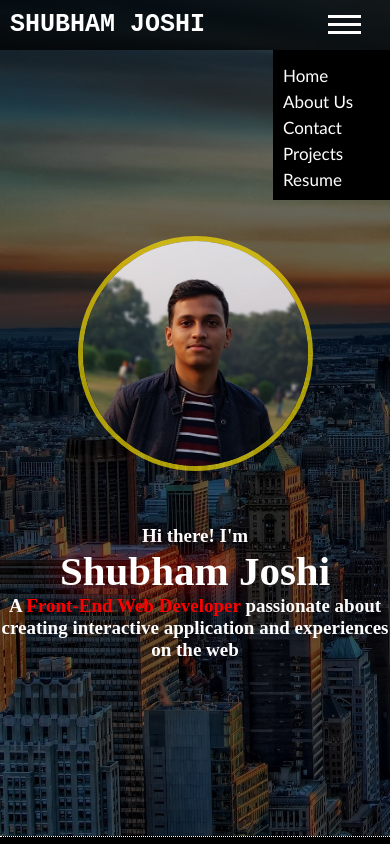
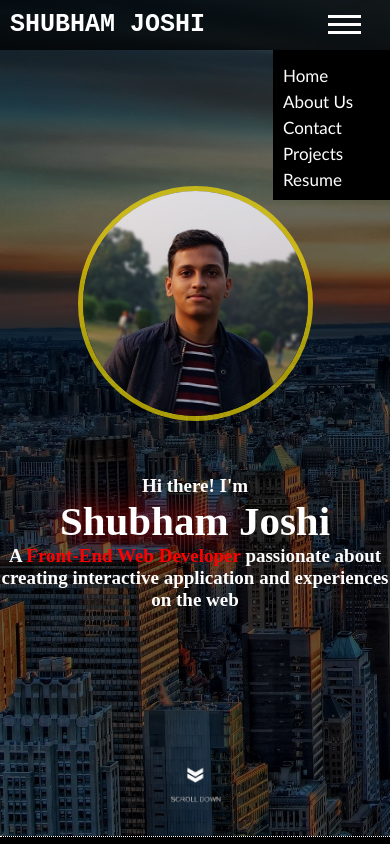
Before and after one commit to ShubhamJoshii/Portfolio2.0, a React (Create React App) app: page / in a window 390 px wide. Shown: the top 844 px of the page. Built offline with nearby package versions, Linux system fonts and the light colour scheme.

Commit message:
Scroll Btn Added

```diff
--- a/src/AllData.jsx
+++ b/src/AllData.jsx
@@ -48,31 +48,37 @@ const Data = {
       text: "Portfolio",
       Image: Portfolio,
       link: "https://shubhamjoshii.github.io/Portfolio2.0/",
+      para:"Lorem ipsum dolor sit amet consectetur adipisicing elit. Ad rerum ducimus, quo cumque facere iusto laboriosam at ipsa explicabo corrupti perferendis ipsum reiciendis in, porro sequi repellendus impedit. Quibusdam, debitis."
     },
     {
       text: "Hotstar Clone",
       Image: Hotstar,
       link: "https://shubhamjoshii.github.io/Hotstar-Clone/",
+      para:"Lorem ipsum dolor sit amet consectetur adipisicing elit. Ad rerum ducimus, quo cumque facere iusto laboriosam at ipsa explicabo corrupti perferendis ipsum reiciendis in, porro sequi repellendus impedit. Quibusdam, debitis."
     },
     {
       text: "Quotes Generator",
       Image: Quotes,
       link: "https://shubhamjoshii.github.io/quotesGenerator/",
+      para:"Lorem ipsum dolor sit amet consectetur adipisicing elit. Ad rerum ducimus, quo cumque facere iusto laboriosam at ipsa explicabo corrupti perferendis ipsum reiciendis in, porro sequi repellendus impedit. Quibusdam, debitis."
     },
     {
       text: "Digital Clock",
       Image: DigitalClock,
       link: "https://shubhamjoshii.github.io/Digital-Clock/",
+      para:"Lorem ipsum dolor sit amet consectetur adipisicing elit. Ad rerum ducimus, quo cumque facere iusto laboriosam at ipsa explicabo corrupti perferendis ipsum reiciendis in, porro sequi repellendus impedit. Quibusdam, debitis."
     },
     {
       text: "Password Generator",
       Image: Password,
       link: "https://shubhamjoshii.github.io/PasswordGenerator/",
+      para:"Lorem ipsum dolor sit amet consectetur adipisicing elit. Ad rerum ducimus, quo cumque facere iusto laboriosam at ipsa explicabo corrupti perferendis ipsum reiciendis in, porro sequi repellendus impedit. Quibusdam, debitis."
     },
     {
       text: "For more Click Here!",
       Image: formore,
       link: "https://github.com/ShubhamJoshii",
+      para:"Lorem ipsum dolor sit amet consectetur adipisicing elit. Ad rerum ducimus, quo cumque facere iusto laboriosam at ipsa explicabo corrupti perferendis ipsum reiciendis in, porro sequi repellendus impedit. Quibusdam, debitis."
     },
   ],
 };
--- a/src/ContentPage1.jsx
+++ b/src/ContentPage1.jsx
@@ -1,7 +1,8 @@
 import Data from "./AllData";
-
+import arrowDown from "./Images/Arrowdown.gif";
 const ContentPage1 = () => {
   return (
+    <>
     <div className="ContentPage1" id="home">
       <div>
         <img src={Data.MainPageImg} alt="Hello" id="FrontImg" />
@@ -16,7 +17,13 @@ const ContentPage1 = () => {
           creating interactive application and experiences on the web{" "}
         </h2>
       </div>
+      <div className="slideBtn">
+      <a href="#AboutMe">
+        <img src={arrowDown}  alt="Arrow Down" />
+      </a>
+      </div>
     </div>
+    </>
   );
 };
 
--- a/src/ContentPage2.jsx
+++ b/src/ContentPage2.jsx
@@ -11,6 +11,10 @@ const ContentPage2 = () => {
               <div className="ProjectImg">
                 <a href={curr.link} target="_blank">
                   <img src={curr.Image} alt="" />
+                  <div className="onhover">
+                    <h2>{curr.text}</h2>
+                    <p>{curr.para}</p>
+                  </div>
                 </a>
               </div>
               <h2>{curr.text}</h2>
--- a/src/index.css
+++ b/src/index.css
@@ -138,6 +138,15 @@ li a {
   border-bottom: 1px dotted white;
 }
 
+.slideBtn{
+  /* width: 1px; */
+  position:absolute;
+  top: 87vh;
+}
+.slideBtn img{
+  width: 100px;
+}
+
 .ContentPage2 h1 {
   font-size: 70px;
   font-family: cursive;
@@ -178,7 +187,24 @@ li a {
 .ProjectImg img {
   border-radius: 20px;
   width: 95%;
+  /* position: relative; */
   height: 90%;
+}
+
+.ProjectImg .onhover{
+  width: 20%;
+  position: absolute;
+  color: white;
+  display: none;
+}
+
+.ProjectImg:hover .onhover{
+  width: 90%;
+  background: linear-gradient(#0000002a,#0000007d,#000000);
+  height: 85%;
+  border-radius: 10px;
+  padding: 10px;
+  display: block;
 }
 
 .ContentPage3{
@@ -333,6 +359,10 @@ footer {
     font-size: 55px;
 
   }
+  .slideBtn img{
+    margin-top: 10px;
+    width: 80px;
+  }
 }
 
 @media only screen and (max-width: 727px) {
@@ -343,6 +373,7 @@ footer {
     width: 100vw;
     margin-top: 50px;
     margin-left: 0px;
+    margin-bottom:50px ;
     text-align: center;
   }
   .footer_Second{
@@ -366,6 +397,11 @@ footer {
   .Page3Second{
     width: 80vw;
   }
+
+  .slideBtn img{
+    margin-top: 35px;
+    width: 60px;
+  }
 }
 
 @media only screen and (max-width: 655px) {
@@ -373,6 +409,13 @@ footer {
     width: 100vw;
   }
 
+  .slideBtn img{
+    margin-top: 40px;
+    width: 60px;
+  }
+  .First_second{
+    margin-bottom: 100px;
+  }
   .footer_Second{
     /* display: none; */
     /* font-size: 80px; */
@@ -445,6 +488,11 @@ footer {
   #FrontImg{
     width: 225px;
   }
+
+  .slideBtn img{
+    margin-top: 20px;
+    width: 60px;
+  }
   .First_second h1{
     font-size: 41px;
   }
```
Also changed, not shown: src/Images/Arrowdown.gif (renamed from src/Images/Angle-down.gif).
